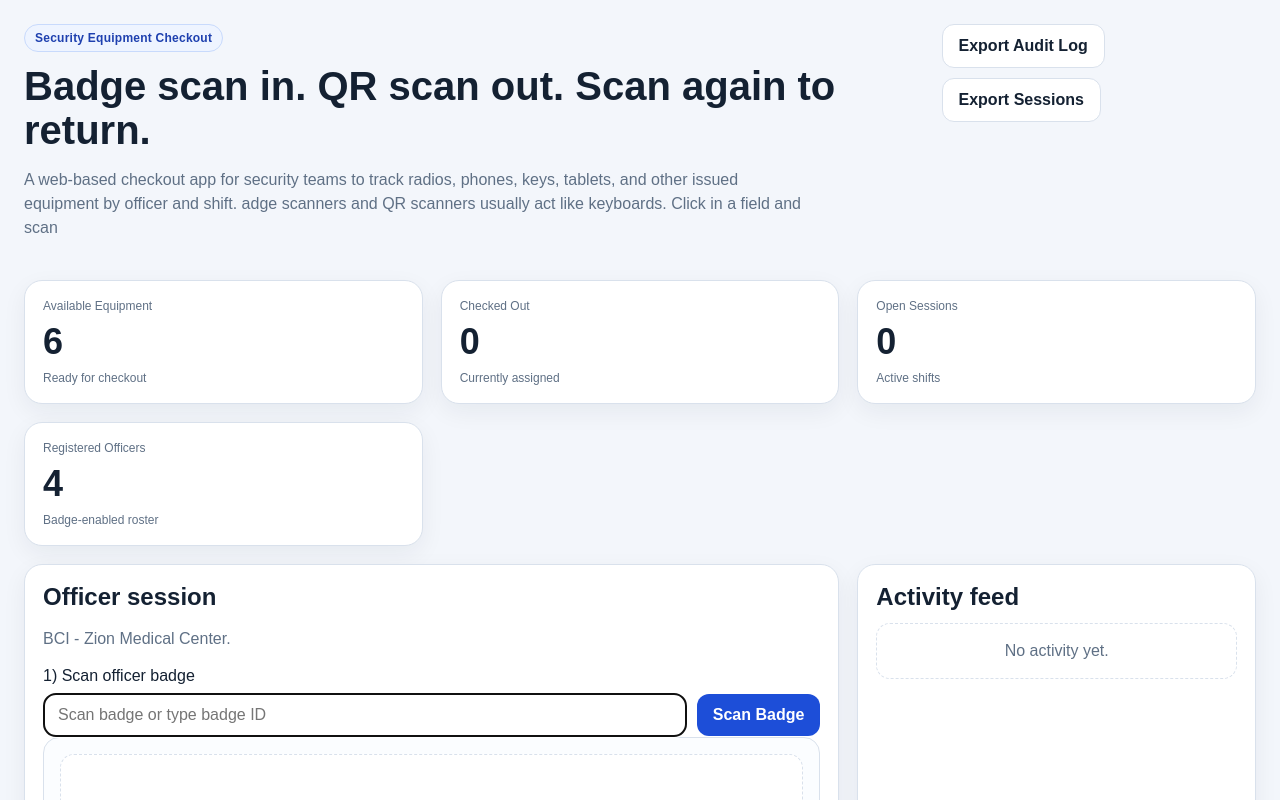
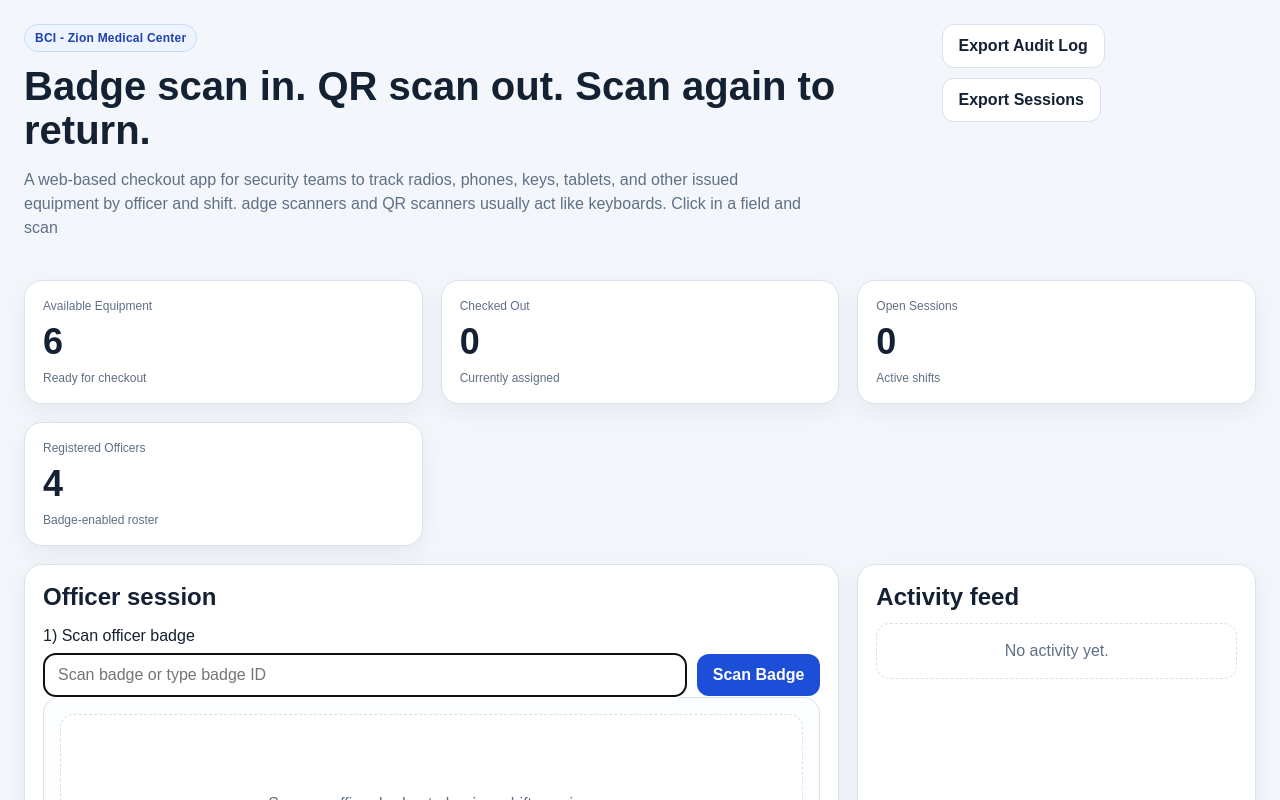
Before and after one commit to mohammedjx/Inventory, a Next.js app: page / in a window 1280 px wide. Shown: the top 800 px of the page. Built offline with nearby package versions, Linux system fonts and the light colour scheme.

Commit message:
Update eyebrow text for security equipment checkout

```diff
--- a/app/page.tsx
+++ b/app/page.tsx
@@ -369,7 +369,7 @@ export default function Page() {
     <main className="page-shell">
       <div className="hero">
         <div>
-          <span className="eyebrow">Security Equipment Checkout</span>
+          <span className="eyebrow">BCI - Zion Medical Center</span>
           <h1>Badge scan in. QR scan out. Scan again to return.</h1>
           <p>
             A web-based checkout app for security teams to track radios, phones, keys, tablets, and other issued equipment by officer and shift. adge scanners and QR scanners usually act like keyboards. Click in a field and scan
@@ -391,7 +391,7 @@ export default function Page() {
       <section className="content-grid">
         <div className="panel span-2">
           <h2>Officer session</h2>
-          <p className="muted">BCI - Zion Medical Center.</p>
+          <p className="muted"></p>
 
           <div className="form-block">
             <label htmlFor="badge">1) Scan officer badge</label>
```
